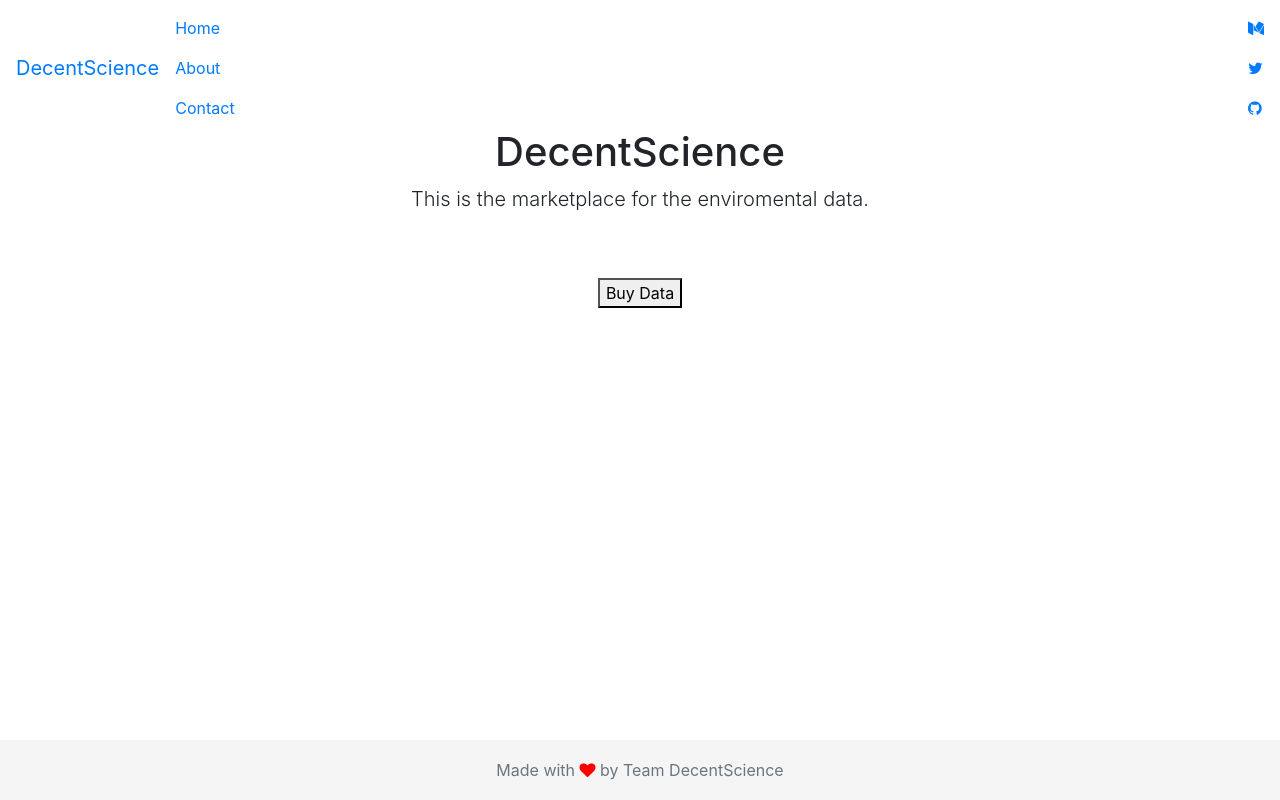
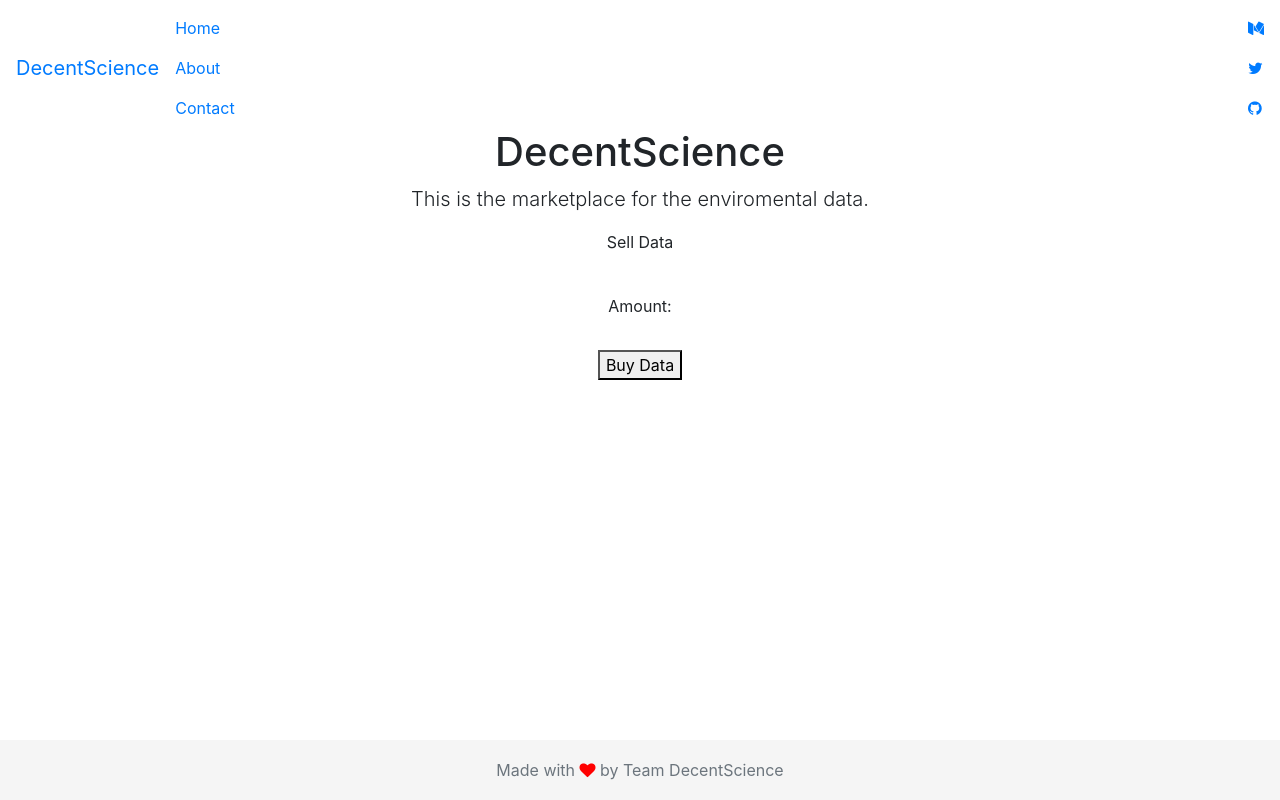
Before and after one commit to DarjaStrahl/DEcentScience, an Angular app: page / in a window 1280 px wide. Built offline with nearby package versions, Linux system fonts and the light colour scheme.

Commit message:
Added Text

```diff
--- a/src/app/list/list.component.html
+++ b/src/app/list/list.component.html
@@ -1,5 +1,5 @@
-<p>
+<p>Sell Data</p>
 
+<br><label>Amount:</label>
   <br><br><button id="send" onclick="App.sendCoin()">Buy Data</button>
   <br>
-</p>
```
